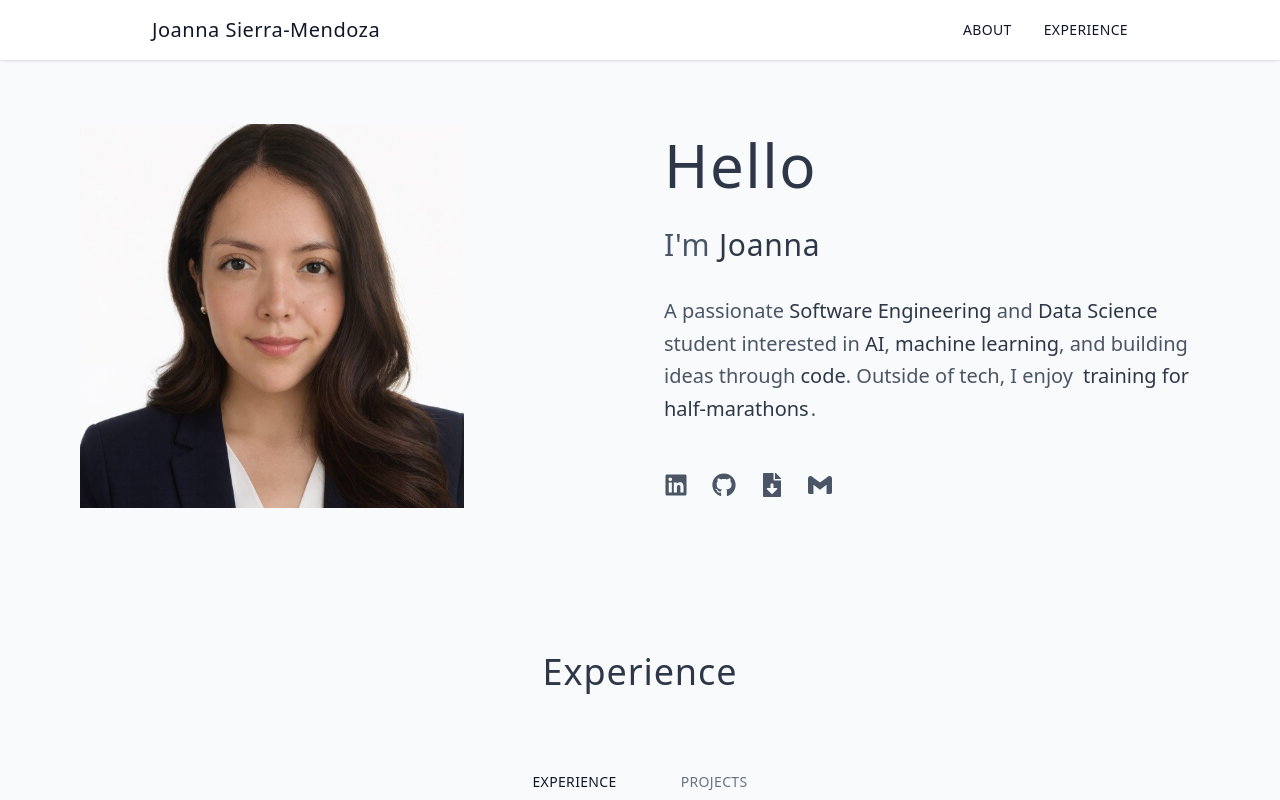
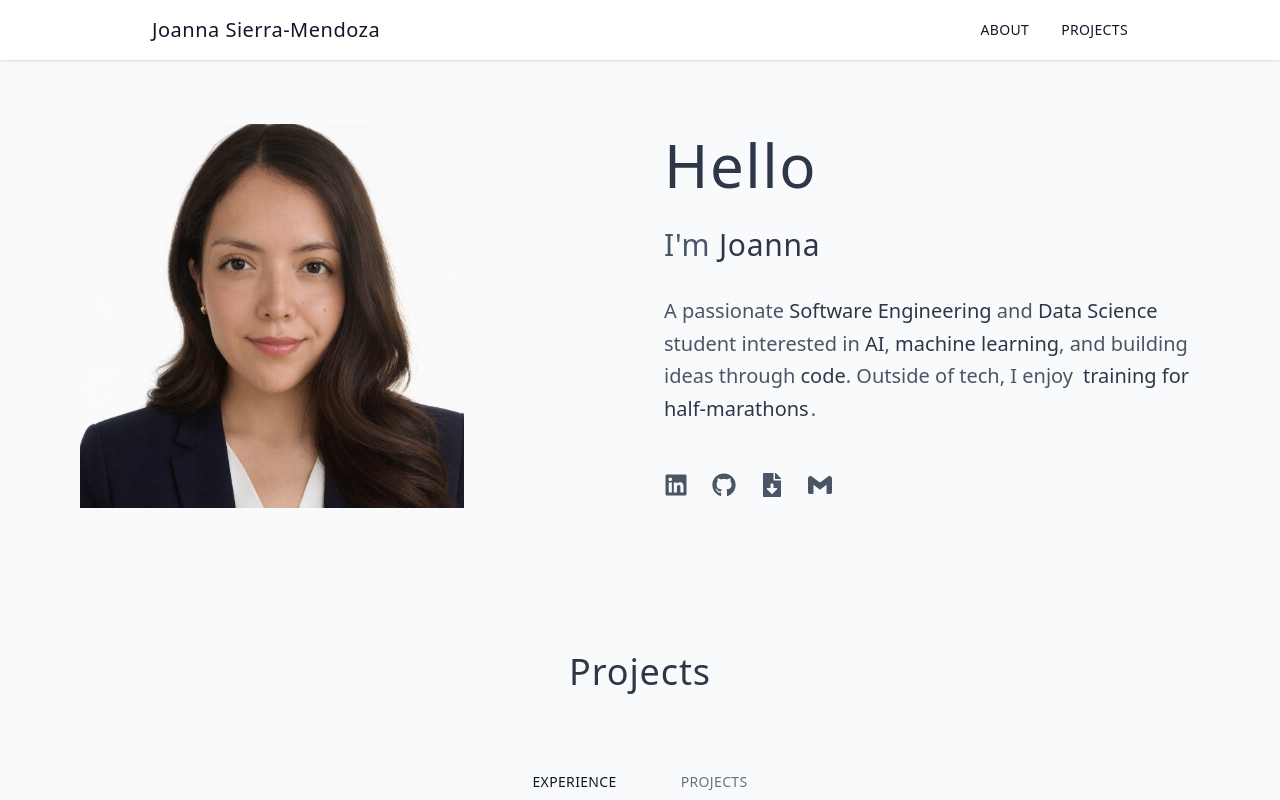
Before and after one commit to josierra21/jportfolio, a React (Vite) app: page / in a window 1280 px wide. Shown: the top 800 px of the page. Built offline with nearby package versions, Linux system fonts and the light colour scheme.

Commit message:
homepage update

```diff
--- a/src/components/experience/experience.tsx
+++ b/src/components/experience/experience.tsx
@@ -105,7 +105,7 @@ export const Experience: FC = () => {
 
   return (
     <section
-      id="experience"
+      id="projects"
       className="w-full py-20 bg-gray-50"
     >
       <div className="container mx-auto px-6 max-w-5xl">
@@ -113,7 +113,7 @@ export const Experience: FC = () => {
           color: '#2d3748',
           fontWeight: '300'
         }}>
-          Experience
+          Projects
         </h2>
 
         <div className="flex justify-center mb-16">
--- a/src/components/header/header.tsx
+++ b/src/components/header/header.tsx
@@ -7,7 +7,7 @@ export const Header: FC = () => {
 
   const navItems = [
     { name: 'About', href: '#about' },
-    { name: 'Experience', href: '#experience' }
+    { name: 'Projects', href: '#projects' }
   ];
 
   const handleNavClick = (href: string) => {
```
